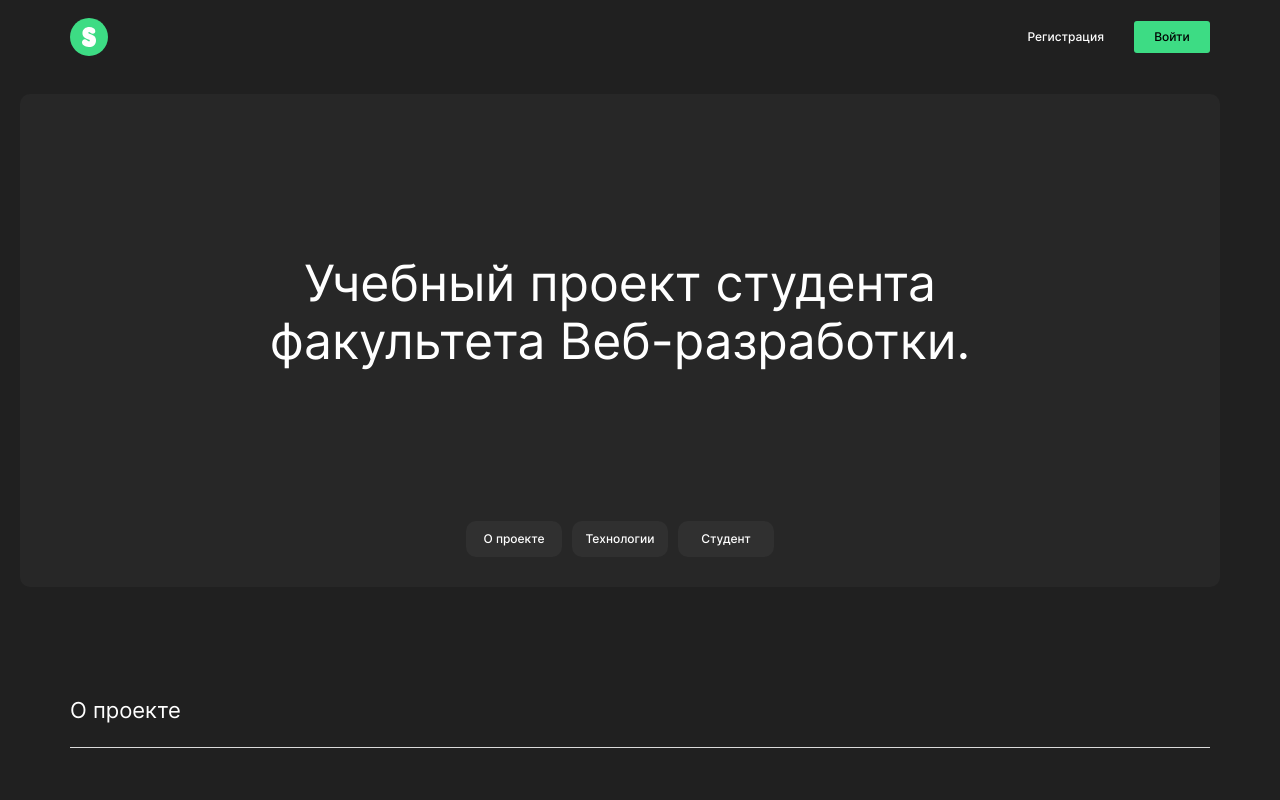
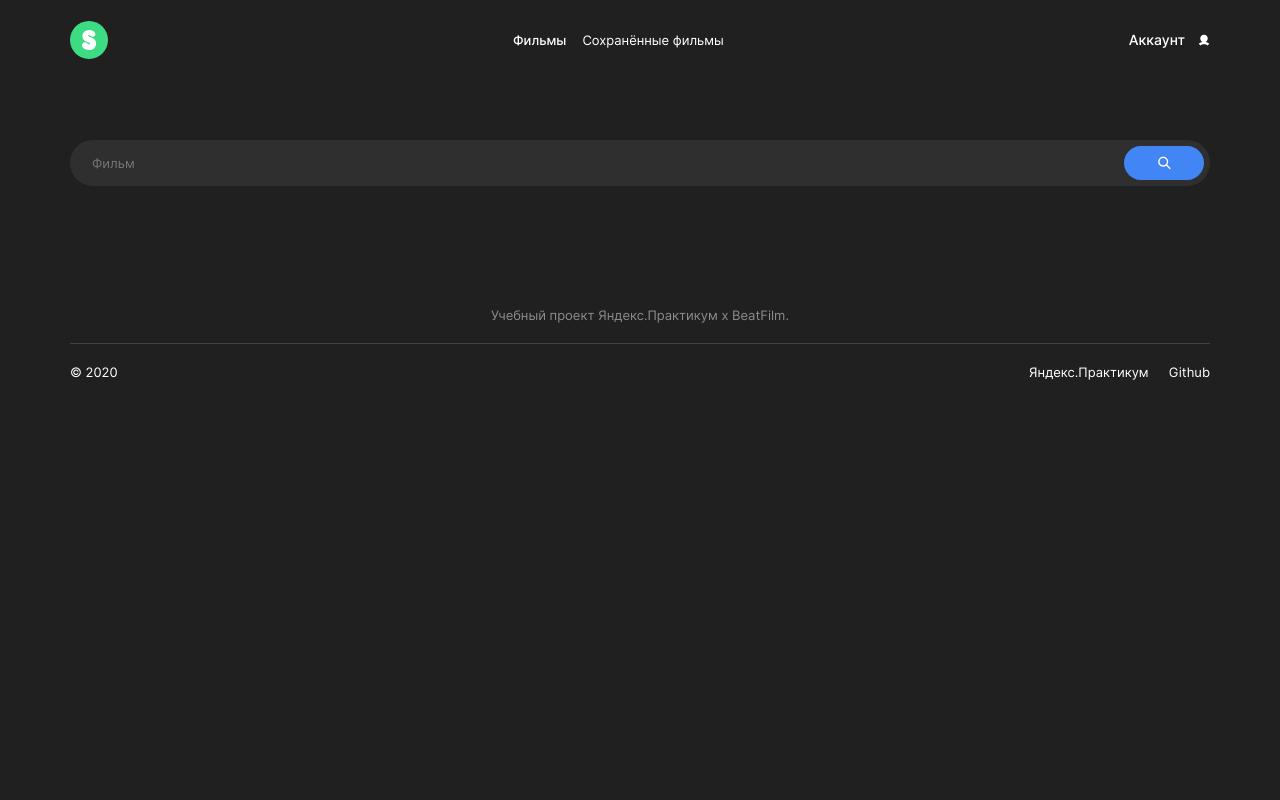
Before and after one commit to MargoShabanova/movies-explorer-frontend, a React (Create React App) app: page /movies in a window 1280 px wide. Shown: the top 800 px of the page. Built offline with nearby package versions, Linux system fonts and the light colour scheme.

Commit message:
feat: add SearchForm component

```diff
--- a/src/components/App/App.js
+++ b/src/components/App/App.js
@@ -2,13 +2,24 @@ import "./App.css";
 import Header from "../Header/Header";
 import Main from "../Main/Main";
 import Footer from "../Footer/Footer";
+import { Route, Switch } from "react-router-dom";
+import Movies from "../Movies/Movies";
 
 function App() {
   return (
     <div className="page">
-      <Header />
-      <Main />
-      <Footer />
+      <Switch>
+        <Route exact path="/">
+          <Header loggedIn={false} />
+          <Main />
+          <Footer />
+        </Route>
+        <Route exact path="/movies">
+          <Header loggedIn={true} />
+          <Movies />
+          <Footer />
+        </Route>
+      </Switch>
     </div>
   );
 }
--- a/src/components/FilterCheckbox/FilterCheckbox.js
+++ b/src/components/FilterCheckbox/FilterCheckbox.js
@@ -0,0 +1,7 @@
+export default function FilterCheckbox() {
+  return (
+    <div className="checkbox">
+
+    </div>
+  )
+}
--- a/src/components/Main/Main.css
+++ b/src/components/Main/Main.css
@@ -0,0 +1,3 @@
+.main {
+  margin: 0 auto;
+}
--- a/src/components/Main/Main.js
+++ b/src/components/Main/Main.js
@@ -3,6 +3,7 @@ import AboutProject from "../AboutProject/AboutProject";
 import Techs from "../Techs/Techs";
 import AboutMe from "../AboutMe/AboutMe";
 import Portfolio from "../Portfolio/Portfolio";
+import './Main.css';
 
 export default function Main() {
   return (
--- a/src/components/Movies/Movies.js
+++ b/src/components/Movies/Movies.js
@@ -0,0 +1,11 @@
+import FilterCheckbox from "../FilterCheckbox/FilterCheckbox";
+import SearchForm from "../SearchForm/SearchForm";
+
+export default function Movies() {
+  return (
+    <main className="movies">
+      <SearchForm />
+      <FilterCheckbox />
+    </main>
+  )
+}
--- a/src/components/SearchForm/SearchForm.css
+++ b/src/components/SearchForm/SearchForm.css
@@ -0,0 +1,63 @@
+.search {
+  margin: 0 auto;
+  padding: 60px 70px 42px;
+  display: flex;
+  flex-direction: column;
+  justify-content: center;
+}
+
+.search-form__container {
+  width: 100%;
+  margin: 0;
+  padding: 0;
+  border: none;
+  display: flex;
+  position: relative;
+}
+
+.search-form__input {
+  margin: 0;
+  padding: 0;
+  width: 100%;
+  height: 46px;
+  border: none;
+  border-radius: 40px;
+  background-color: #2F2F2F;
+  font-weight: 400;
+  font-size: 13px;
+  line-height: 17px;
+  padding-left: 22px;
+  color: #fff;
+}
+
+.search-form__submit {
+  position: absolute;
+  right: 6px;
+  width: 80px;
+  height: 34px;
+  background-color: #4285F4;
+  background-image: url(../../images/search-icon.svg);
+  background-repeat: no-repeat;
+  align-self: center;
+  background-position: center;
+  border: none;
+  border-radius: 48px;
+  cursor: pointer;
+}
+
+@media (max-width: 768px) {
+  .search {
+    padding: 80px 30px 42px;
+  }
+}
+
+@media (max-width: 500px) {
+  .search {
+    padding-left: 14px;
+    padding-right: 14px;
+    padding-bottom: 43px;
+  }
+  .search-form__input {
+    font-size: 11px;
+  }
+}
--- a/src/components/SearchForm/SearchForm.js
+++ b/src/components/SearchForm/SearchForm.js
@@ -0,0 +1,21 @@
+import './SearchForm.css';
+
+export default function SearchForm() {
+  return (
+    <section className="search">
+      <form className="search-form">
+        <label className="search-form__container">
+          <input
+            className="search-form__input"
+            type="text"
+            placeholder="Фильм"
+            name="search"
+            id="search-movies"
+            required
+          />
+          <button className="search-form__submit" type="submit"></button>
+        </label>
+      </form>
+    </section>
+  );
+}
```
Also changed, not shown: src/images/search-icon.svg (added).
